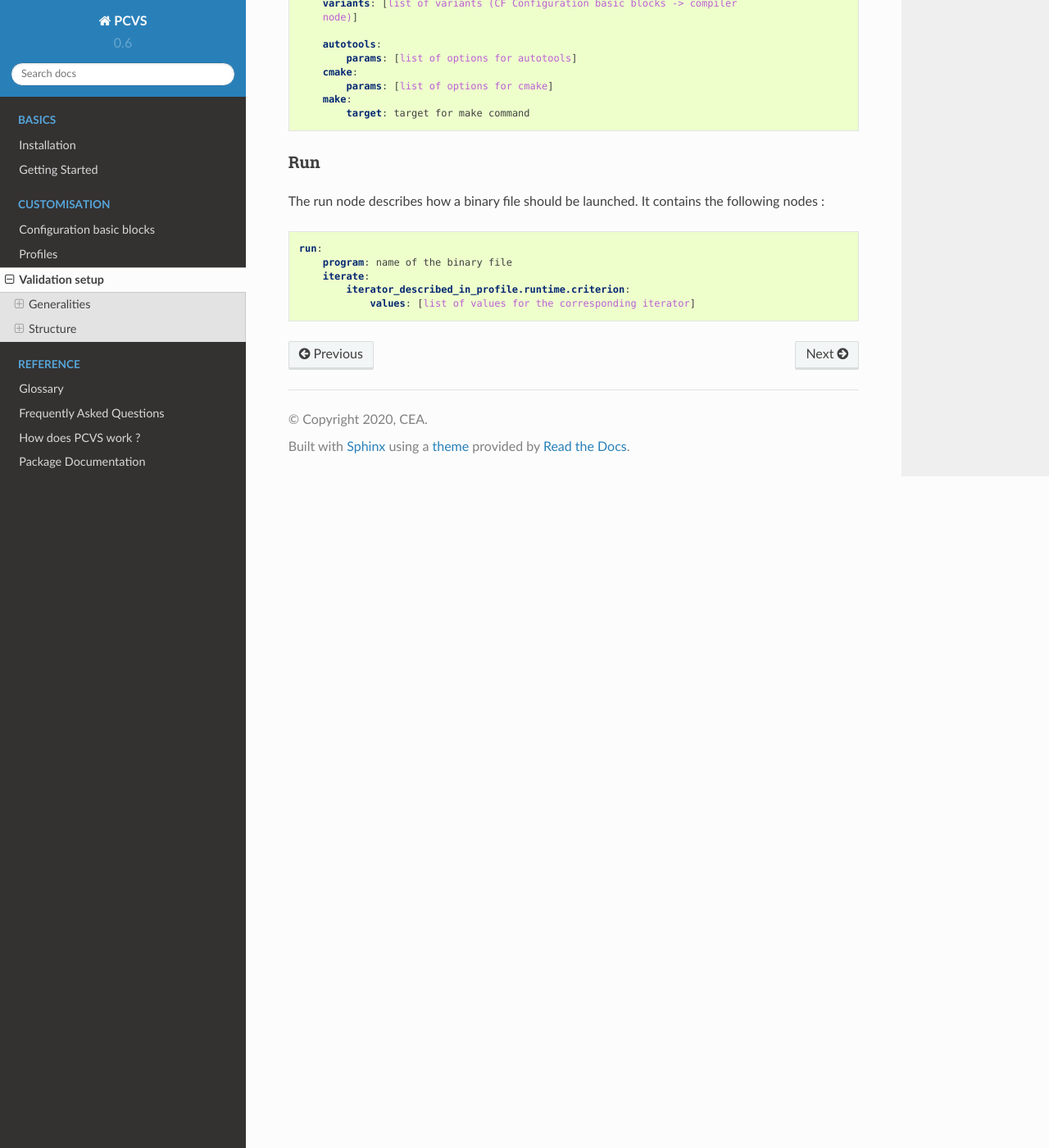
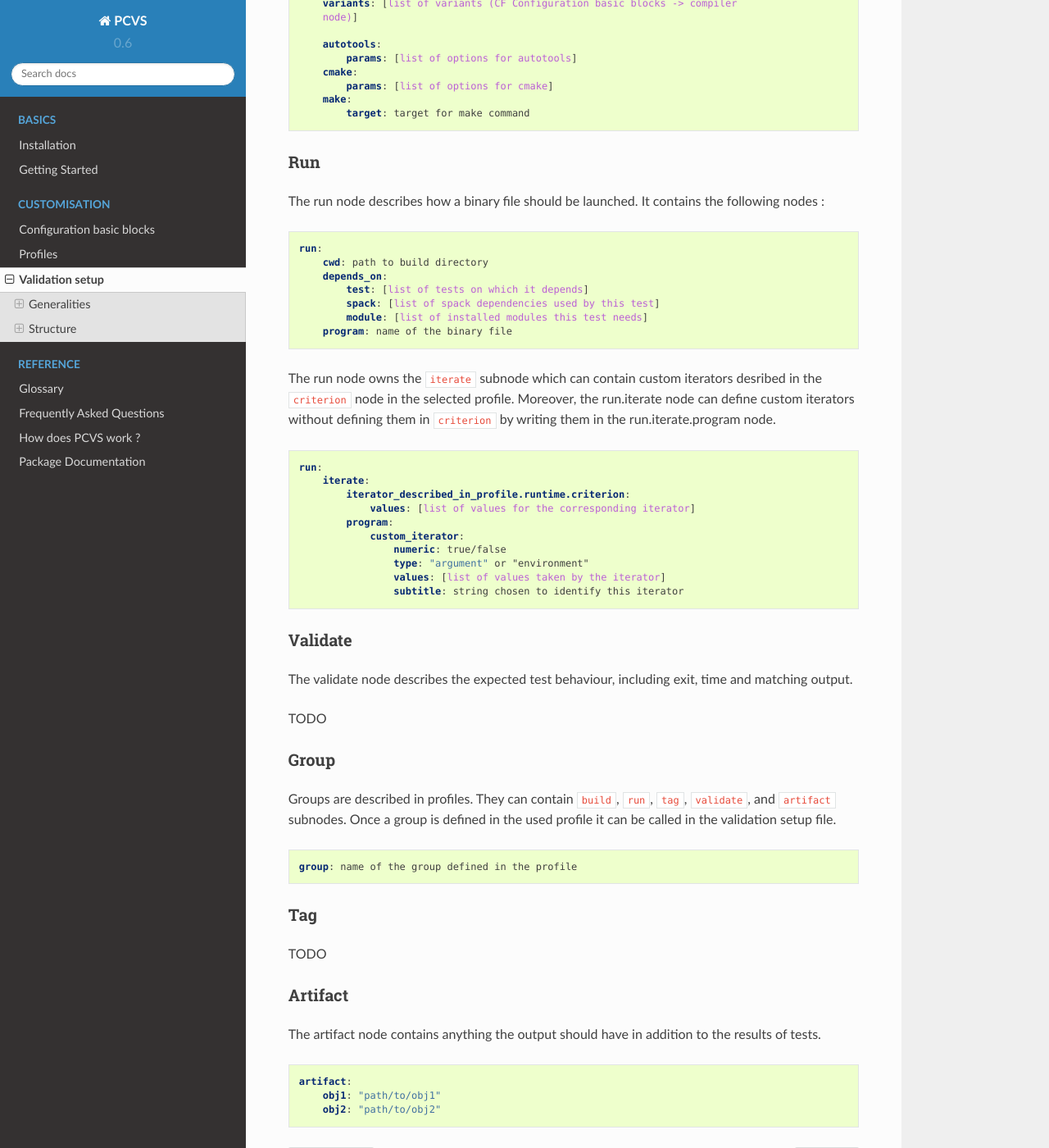
Before and after one commit to cea-hpc/pcvs, a Sphinx documentation site: the page built from docs/source/settings.rst, in a window 1280 px wide and 1400 px high, scrolled down 1367 px. Shown: the whole window at 82% size. Built offline with Sphinx 7.4.7 and the Read the Docs theme 2.0.0, drawn with Linux system fonts in a browser that asks for light colours.

Commit message:
DOC: run, validate, group, tag, artifact descriptions

```diff
--- a/docs/source/settings.rst
+++ b/docs/source/settings.rst
@@ -85,7 +85,63 @@ following nodes :
 .. code-block:: yaml
 
     run:
+        cwd: path to build directory
+        depends_on:
+            test: [list of tests on which it depends]
+            spack: [list of spack dependencies used by this test]
+            module: [list of installed modules this test needs]
         program: name of the binary file
+
+The run node owns the ``iterate`` subnode which can contain custom iterators
+desribed in the ``criterion`` node in the selected profile. Moreover, the
+run.iterate node can define custom iterators without defining them in
+``criterion`` by writing them in the run.iterate.program node.
+
+.. code-block:: yaml
+
+    run:
         iterate:
             iterator_described_in_profile.runtime.criterion:
                 values: [list of values for the corresponding iterator]
+            program:
+                custom_iterator:
+                    numeric: true/false
+                    type: "argument" or "environment"
+                    values: [list of values taken by the iterator]
+                    subtitle: string chosen to identify this iterator
+
+Validate
+--------
+
+The validate node describes the expected test behaviour, including exit, time
+and matching output.
+
+TODO
+
+Group
+-----
+
+Groups are described in profiles. They can contain ``build``, ``run``, ``tag``,
+``validate``, and ``artifact`` subnodes. Once a group is defined in the used
+profile it can be called in the validation setup file.
+
+.. code-block:: yaml
+
+    group: name of the group defined in the profile
+
+Tag
+---
+
+TODO
+
+Artifact
+--------
+
+The artifact node contains anything the output should have in addition to the
+results of tests.
+
+.. code-block:: yaml
+
+    artifact:
+        obj1: "path/to/obj1"
+        obj2: "path/to/obj2"
```
